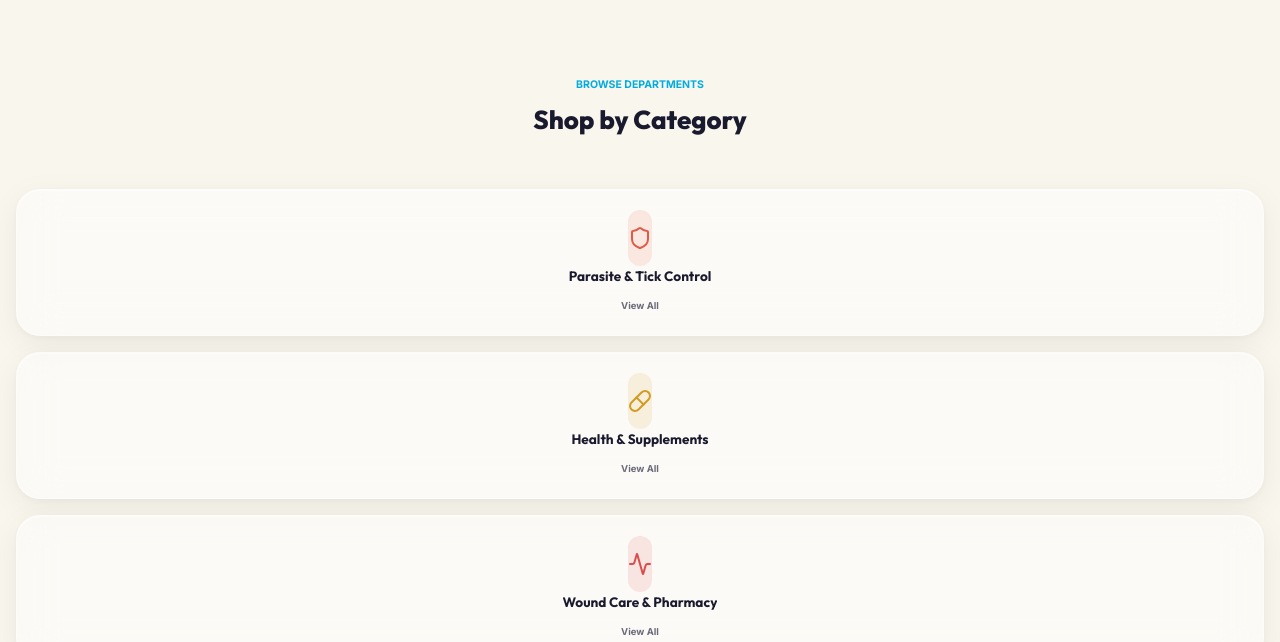
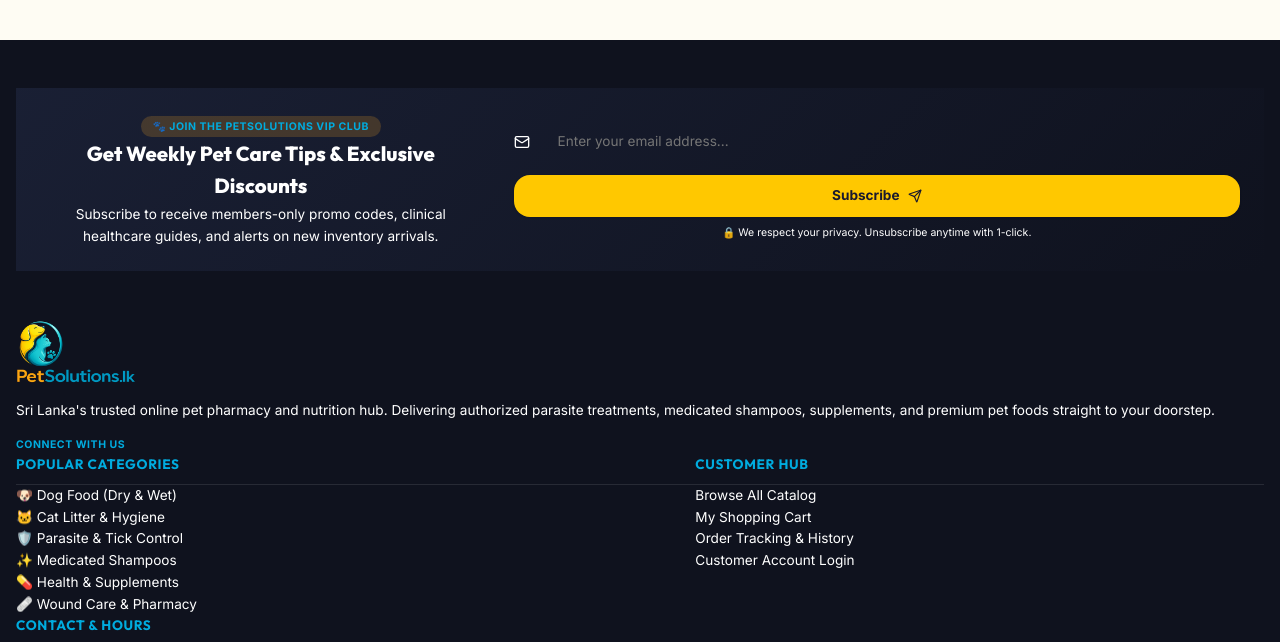
Before and after one commit to thennakoontakk/petsolutions, a Next.js app: page / in a window 1280 px wide. Shown: the part 894-1536 px from the top of the page. Built offline with nearby package versions, Linux system fonts and the light colour scheme; no server answers; the database is empty.

Commit message:
feat(ui): update home page layout

```diff
--- a/src/app/page.tsx
+++ b/src/app/page.tsx
@@ -2,7 +2,7 @@ import Header from '@/components/layout/Header';
 import HeroBanner from '@/components/home/HeroBanner';
 import WeeklyDeals from '@/components/home/WeeklyDeals';
 import BestSellers from '@/components/home/BestSellers';
-import CategoryShowcase from '@/components/home/CategoryShowcase';
+import WhyChooseUs from '@/components/home/WhyChooseUs';
 import FeaturedProducts from '@/components/home/FeaturedProducts';
 import Footer from '@/components/layout/Footer';
 
@@ -14,7 +14,7 @@ export default function Home() {
         <HeroBanner />
         <WeeklyDeals />
         <BestSellers />
-        <CategoryShowcase />
+        <WhyChooseUs />
         <FeaturedProducts />
       </main>
       <Footer />
```
